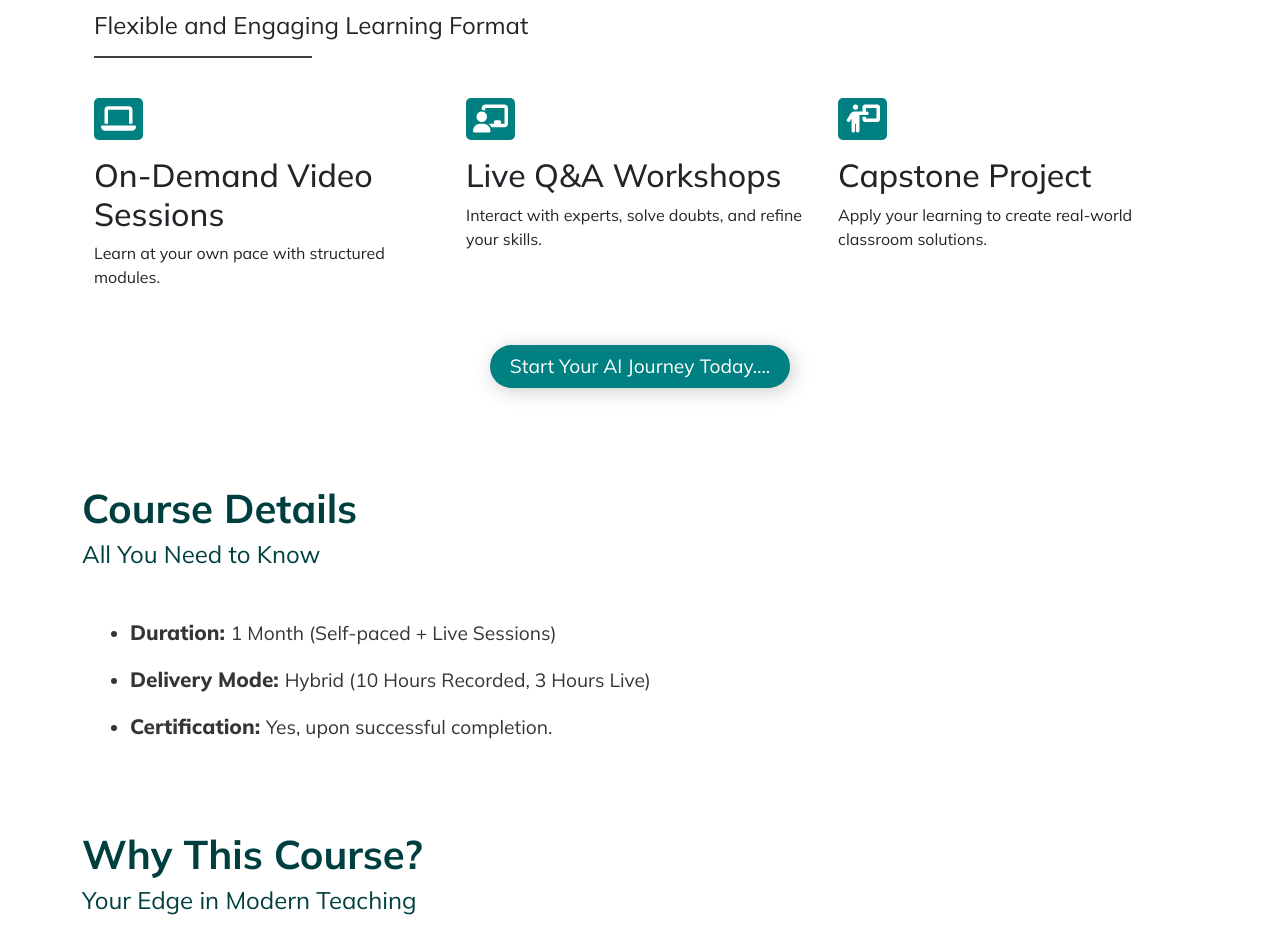
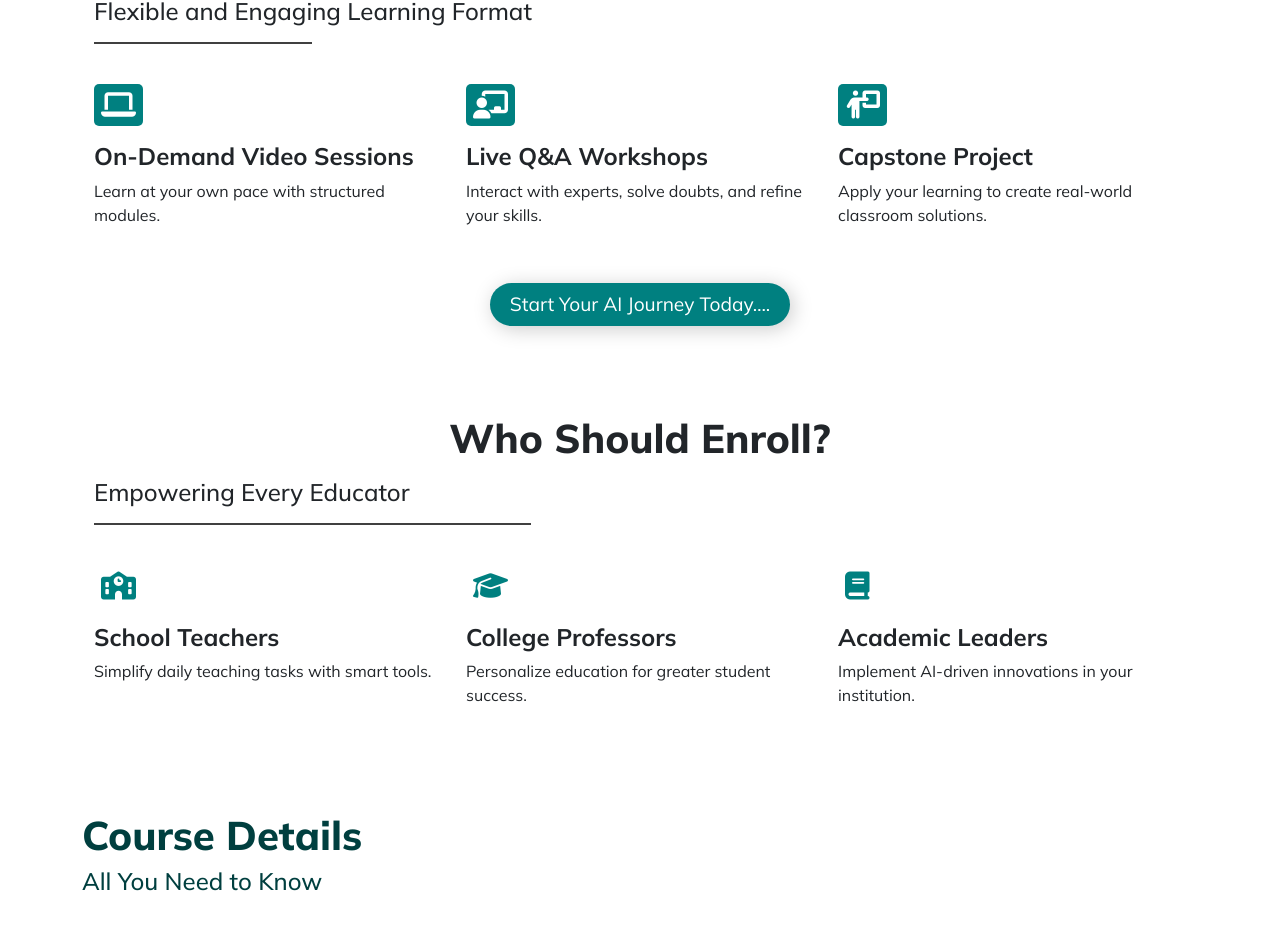
Before and after one commit to Munavercv/Aifer-Ai-for-teachers-static, a React (Create React App) app: page / in a window 1280 px wide. Shown: the part 1852-2796 px from the top of the page. Built offline with nearby package versions, Linux system fonts and the light colour scheme.

Commit message:
why should enroll section

```diff
--- a/src/App.js
+++ b/src/App.js
@@ -8,6 +8,7 @@ import HomeBanner from "./components/HomeBanner/HomeBanner";
 import HowItWorks from "./components/HowItWorks/HowItWorks";
 import Testimonials from "./components/Testimonials/Testimonials";
 import WhatYouLearn from "./components/WhatYouLearn/WhatYouLearn";
+import WhoShouldEnroll from "./components/WhoShouldEnroll/WhoShouldEnroll";
 import WhyChooseAi from "./components/WhyChooseAi/WhyChooseAi";
 import WhyThisCourse from "./components/WhyThisCourse/WhyThisCourse";
 
@@ -19,6 +20,7 @@ function App() {
       <WhyChooseAi />
       <WhatYouLearn />
       <HowItWorks />
+      <WhoShouldEnroll />
       <CourseDetails />
       <WhyThisCourse />
       <AdditionalBenefits />
--- a/src/components/HowItWorks/HowItWorks.css
+++ b/src/components/HowItWorks/HowItWorks.css
@@ -1,4 +1,4 @@
-.feature-icon{
+.howItWorks_sec .feature-icon{
     color: white;
     background-color: #008080;
     padding: 7px;
--- a/src/components/HowItWorks/HowItWorks.js
+++ b/src/components/HowItWorks/HowItWorks.js
@@ -17,21 +17,21 @@ const HowItWorks = () => {
                         <div className="feature-icon d-inline-flex align-items-center justify-content-center fs-3 mb-3">
                             <i className="fa-solid fa-laptop"></i>
                         </div>
-                        <h3 className="fs-2">On-Demand Video Sessions</h3>
+                        <h3 className="fs-4 fw-bold">On-Demand Video Sessions</h3>
                         <p>Learn at your own pace with structured modules.</p>
                     </div>
                     <div className="feature col">
                         <div className="feature-icon d-inline-flex align-items-center justify-content-center fs-3 mb-3">
                             <i className="fa-solid fa-chalkboard-user"></i>
                         </div>
-                        <h3 className="fs-2">Live Q&A Workshops</h3>
+                        <h3 className="fs-4 fw-bold">Live Q&A Workshops</h3>
                         <p>Interact with experts, solve doubts, and refine your skills.</p>
                     </div>
                     <div className="feature col">
                         <div className="feature-icon d-inline-flex align-items-center justify-content-center fs-3 mb-3">
                             <i className="fa-solid fa-person-chalkboard"></i>
                         </div>
-                        <h3 className="fs-2">Capstone Project</h3>
+                        <h3 className="fs-4 fw-bold">Capstone Project</h3>
                         <p>Apply your learning to create real-world classroom solutions.</p>
                     </div>
                 </div>
--- /dev/null
+++ b/src/components/WhoShouldEnroll/WhoShouldEnroll.css
@@ -0,0 +1,5 @@
+.WhoShouldEnroll_sec .feature-icon{
+    color: #008080;
+    padding: 7px;
+    border-radius: 5px;
+}
--- /dev/null
+++ b/src/components/WhoShouldEnroll/WhoShouldEnroll.js
@@ -0,0 +1,43 @@
+import React from 'react'
+import './WhoShouldEnroll.css'
+
+const WhoShouldEnroll = () => {
+    return (
+        <section className='WhoShouldEnroll_sec'>
+            <div className="container px-4 py-3" id="featured-3">
+
+                <h2 className='section_title mb-3'>Who Should Enroll?</h2>
+                <h4 className='section_subtitle mb-1 text-start'>Empowering Every Educator</h4>
+
+                <hr class="border border-black border-1 opacity-75" style={{ width: '40%' }} />
+
+                <div className="row g-4 py-4 row-cols-1 row-cols-lg-3">
+                    <div className="feature col">
+                        <div className="feature-icon d-inline-flex align-items-center justify-content-center fs-3 mb-3">
+                            <i class="fa-solid fa-school"></i>
+                        </div>
+                        <h3 className="fs-4 fw-bold">School Teachers</h3>
+                        <p>Simplify daily teaching tasks with smart tools.</p>
+                    </div>
+                    <div className="feature col">
+                        <div className="feature-icon d-inline-flex align-items-center justify-content-center fs-3 mb-3">
+                            <i class="fa-solid fa-graduation-cap"></i>
+                        </div>
+                        <h3 className="fs-4 fw-bold">College Professors</h3>
+                        <p>Personalize education for greater student success.</p>
+                    </div>
+                    <div className="feature col">
+                        <div className="feature-icon d-inline-flex align-items-center justify-content-center fs-3 mb-3">
+                            <i class="fa-solid fa-book"></i>
+                        </div>
+                        <h3 className="fs-4 fw-bold">Academic Leaders</h3>
+                        <p>Implement AI-driven innovations in your institution.</p>
+                    </div>
+                </div>
+
+            </div>
+        </section>
+    )
+}
+
+export default WhoShouldEnroll
--- a/src/index.css
+++ b/src/index.css
@@ -8,13 +8,13 @@ section{
 
 .section_title{
     font-size: 2.5rem;
-    font-weight: 700;
+    font-weight: 800;
     text-align: center;
 }
 
 .section_subtitle{
     font-size: 1.5rem;
-    font-weight: 400;
+    font-weight: 500;
     text-align: center;
 }
 
```
